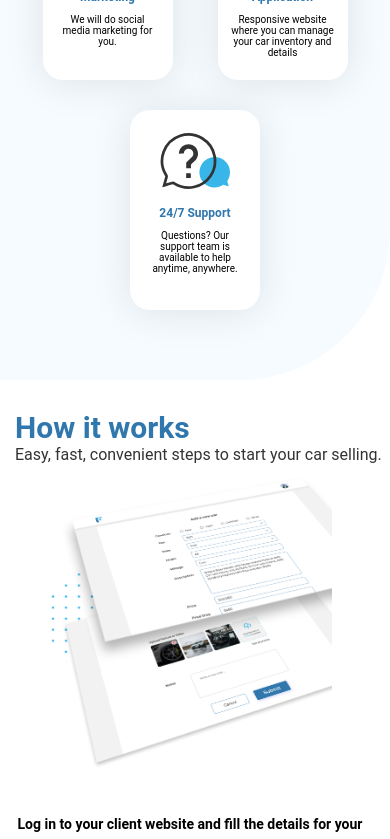
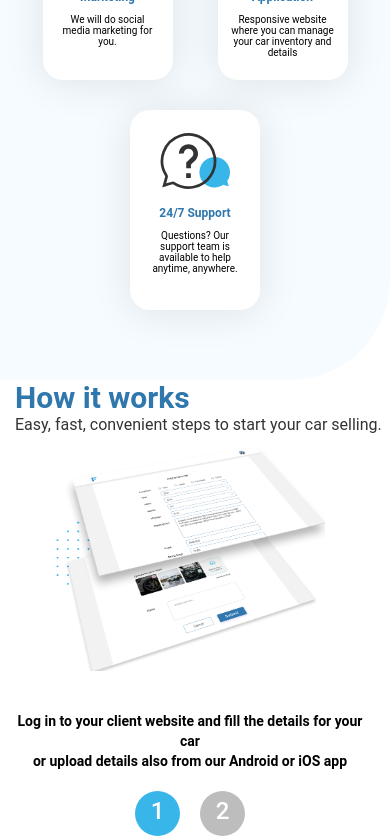
Before and after one commit to islamshaheb/Landing-Page-For-Car-Selling-Company, a React (Create React App) app: page / in a window 390 px wide. Shown: the part 1156-1995 px from the top of the page. Built offline with nearby package versions, Linux system fonts and the light colour scheme.

Commit message:
upaded image for mobile in step

```diff
--- a/src/views/components/features&benefits/features&benefits.tsx
+++ b/src/views/components/features&benefits/features&benefits.tsx
@@ -23,7 +23,7 @@ function FeaturesAndBenefits() {
             ? '25px 8px 30px 20px'
             : '15px 2px 30px 2px',
         background: 'rgba(56, 182, 233,5%)',
-        borderRadius: '150px 0 150px 0',
+        borderRadius: Width > 768 ? '150px 0 150px 0' : '100px 0 100px 0',
         // background: 'rgba(56, 182, 233,.1)',
       }}
     >
--- a/src/views/components/howItWorks/howItWorks.module.css
+++ b/src/views/components/howItWorks/howItWorks.module.css
@@ -67,6 +67,7 @@
   .imgHolder {
     width: 100%;
     height: 600px;
+    margin-left: 30px;
     /* background-color: red; */
   }
   .title {
@@ -95,8 +96,10 @@
     font-weight: 700;
   }
   .imgHolder {
-    width: 100%;
-    height: 300px;
+    width: 100vw;
+    height: 227px;
+    margin-left: 0px;
+
     /* background-color: red; */
   }
   .stepImg {
--- a/src/views/components/howItWorks/howItWorks.tsx
+++ b/src/views/components/howItWorks/howItWorks.tsx
@@ -1,8 +1,11 @@
 /** @format */
 
 import { useEffect, useState } from 'react';
-import step1 from 'assets/image for step 1.png';
-import step2 from 'assets/image for step 2.png';
+import step1 from 'assets/image for step 1 (2).png';
+import step2 from 'assets/image for step 2 (2).png';
+
+import step1ForWeb from 'assets/image for step 1.png';
+import step2ForWeb from 'assets/image for step 2.png';
 
 import s1 from 'assets/images/s1.png';
 import ss1 from 'assets/images/ss1.png';
@@ -27,7 +30,7 @@ function HowItWorks() {
   return (
     <div
       style={{
-        marginTop: 30,
+        marginTop: Width > 550 ? 20 : 0,
         marginBottom: 30,
         padding:
           Width >= 550 && Width <= 768
@@ -109,7 +112,7 @@ function HowItWorks() {
             >
               <img height='45px' width='45px' src={currentIndex === 1 ? s2 : ss2} alt='step 2' />
 
-              <p
+              {/* <p
                 style={{
                   display: 'none',
                   color: 'white',
@@ -119,7 +122,7 @@ function HowItWorks() {
                 }}
               >
                 2
-              </p>
+              </p> */}
             </div>
 
             <div className={styles.stepPara}>
@@ -210,7 +213,15 @@ function HowItWorks() {
         <div></div>
         <div className={styles.imgHolder}>
           <img
-            src={currentIndex === 0 ? step1 : step2}
+            src={
+              currentIndex === 0
+                ? Width > 768
+                  ? step1ForWeb
+                  : step1
+                : Width > 768
+                ? step2ForWeb
+                : step2
+            }
             className={styles.stepImg}
             alt='loading..'
           />
```
Also changed, not shown: src/assets/image for step 1 (2).png (added), src/assets/image for step 2 (2).png (added).
